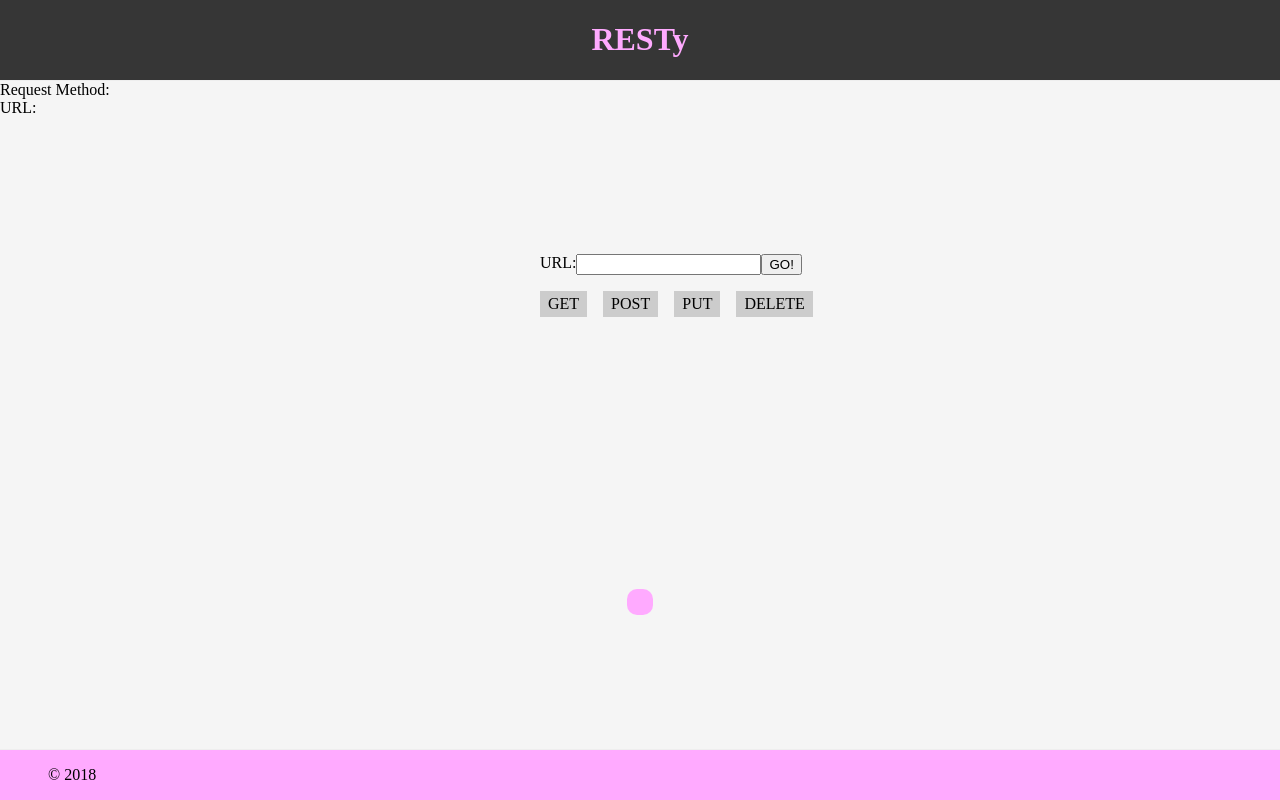
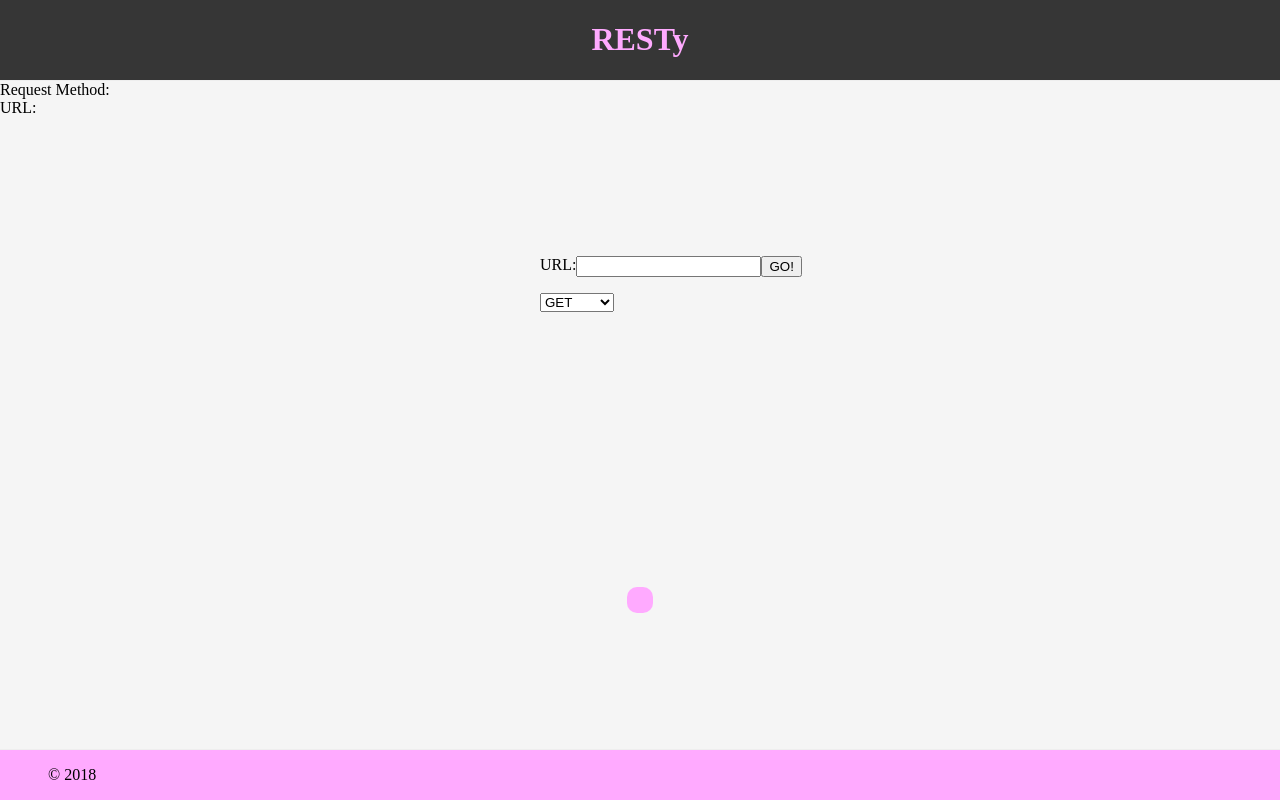
Before and after one commit to bperard/resty, a React (Create React App) app: page / in a window 1280 px wide. Built offline with nearby package versions, Linux system fonts and the light colour scheme.

Commit message:
Refactored App to functional component and useState

```diff
--- a/src/App.jsx
+++ b/src/App.jsx
@@ -1,5 +1,4 @@
-import React from 'react';
-
+import { useState } from 'react';
 import './App.scss';
 
 // Let's talk about using index.js and some other name in the component folder.
@@ -11,40 +10,41 @@ import Footer from './Components/Footer';
 import Form from './Components/Form';
 import Results from './Components/Results';
 
-class App extends React.Component {
+const App = () => {
+  const [data, setData] = useState(null);
+  const [requestParams, setRequestParams] = useState({});
+  // constructor(props) {
+  //   super(props);
+  //   this.state = {
+  //     data: null,
+  //     requestParams: {},
+  //   };
+  // }
 
-  constructor(props) {
-    super(props);
-    this.state = {
-      data: null,
-      requestParams: {},
+  const callApi = (requestParams) => {
+    // mock output
+    // requestParams object used to determine axios url and method
+    // data is return from axios call
+    setRequestParams({ requestParams });
+    const data = {
+      count: 2,
+      results: [
+        { name: 'fake thing 1', url: 'http://fakethings.com/1' },
+        { name: 'fake thing 2', url: 'http://fakethings.com/2' },
+      ],
     };
   }
 
-  callApi = (requestParams) => {
-    // mock output
-    const data = {
-      count: 2,
-      results: [
-        {name: 'fake thing 1', url: 'http://fakethings.com/1'},
-        {name: 'fake thing 2', url: 'http://fakethings.com/2'},
-      ],
-    };
-    this.setState({data, requestParams});
-  }
-
-  render() {
-    return (
-      <React.Fragment>
-        <Header />
-        <div>Request Method: {this.state.requestParams.method}</div>
-        <div>URL: {this.state.requestParams.url}</div>
-        <Form handleApiCall={this.callApi} />
-        <Results data={this.state.data} />
-        <Footer />
-      </React.Fragment>
-    );
-  }
+  return (
+    <>
+      <Header />
+      <div>Request Method: {requestParams.method}</div>
+      <div>URL: {requestParams.url}</div>
+      <Form handleApiCall={callApi} />
+      <Results data={data} />
+      <Footer />
+    </>
+  );
 }
 
 export default App;
--- a/src/Components/Form/index.jsx
+++ b/src/Components/Form/index.jsx
@@ -1,11 +1,13 @@
+import { useState } from 'react';
 import './Form.scss';
 
 const Form = (props) => {
+  const [method, setMethod] = useState('GET');
 
   const handleSubmit = e => {
     e.preventDefault();
     const formData = {
-      method: 'GET',
+      method: method,
       url: 'https://pokeapi.co/api/v2/pokemon',
     };
     props.handleApiCall(formData);
@@ -20,10 +22,16 @@ const Form = (props) => {
           <button type="submit">GO!</button>
         </label>
         <label className="methods">
-          <span id="get">GET</span>
-          <span id="post">POST</span>
-          <span id="put">PUT</span>
-          <span id="delete">DELETE</span>
+          <select onChange={(e) => {
+            setMethod({
+              method: e.target.value
+            })
+          }}>
+            <option value="GET">GET</option>
+            <option value="POST">POST</option>
+            <option value="PUT">PUT</option>
+            <option value="DELETE">DELETE</option>
+          </select>
         </label>
       </form>
     </>
```
